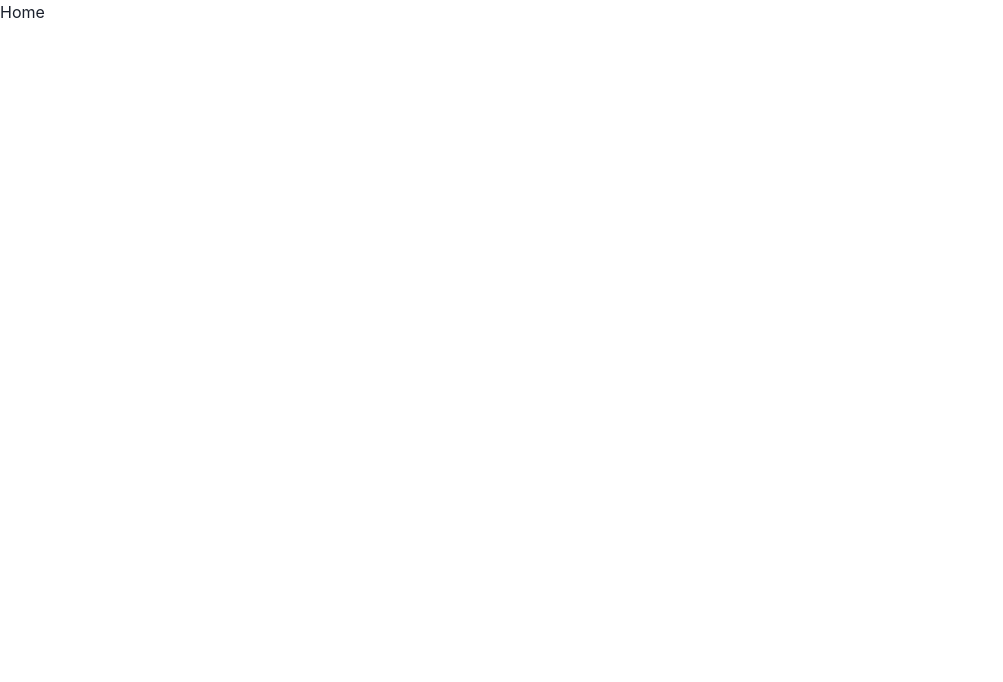
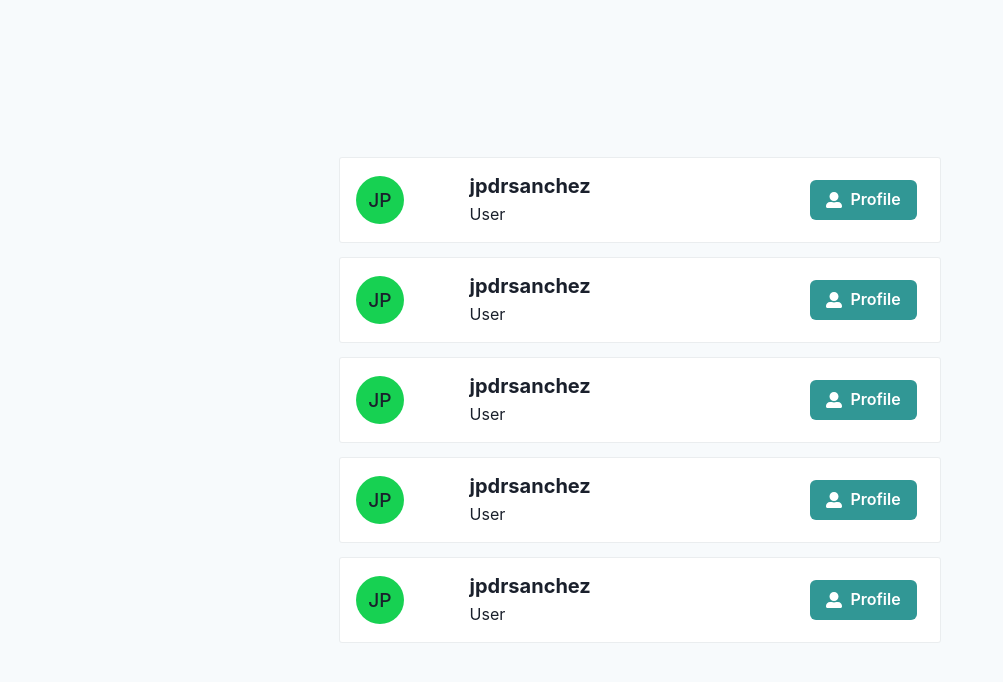
Before and after one commit to jpdrsanchez/mola-corban, a React (Create React App) app: page / in a window 1280 px wide. Shown: the top 682 px of the page, without its empty margins (0-1003 px from the left). Built offline with nearby package versions, Linux system fonts and the light colour scheme.

Commit message:
feat(pages): create homepage template and components

```diff
--- a/package.json
+++ b/package.json
@@ -13,6 +13,7 @@
     "framer-motion": "^4",
     "react": "^17.0.2",
     "react-dom": "^17.0.2",
+    "react-icons": "^4.3.1",
     "react-router-dom": "6",
     "react-scripts": "4.0.3",
     "web-vitals": "^1.0.1"
--- a/src/App.js
+++ b/src/App.js
@@ -1,11 +1,22 @@
+import { Box, Flex } from '@chakra-ui/react'
+import Home from 'pages/Home'
 import { Route, Routes } from 'react-router-dom'
 
 function App() {
   return (
-    <Routes>
-      <Route path="/" element={<p>Home</p>} />
-      <Route path="/:id" element={<p>ID</p>} />
-    </Routes>
+    <Box bg="gray.50" py={4} px={8}>
+      <Flex
+        minH="calc(100vh - 32px)"
+        direction="row"
+        alignItems="center"
+        justifyContent="center"
+      >
+        <Routes>
+          <Route path="/" element={<Home />} />
+          <Route path="/:id" element={<p>ID</p>} />
+        </Routes>
+      </Flex>
+    </Box>
   )
 }
 
--- /dev/null
+++ b/src/components/UserItem/index.js
@@ -0,0 +1,46 @@
+import {
+  Avatar,
+  Box,
+  Button,
+  Grid,
+  Heading,
+  Icon,
+  Text
+} from '@chakra-ui/react'
+import { FaUserAlt } from 'react-icons/fa'
+const UserItem = () => {
+  return (
+    <Grid
+      bg="white"
+      p={4}
+      w="100%"
+      boxShadow="xs"
+      borderRadius={2}
+      templateColumns="1fr 3fr 1fr"
+      alignItems="center"
+    >
+      <Box w="100%">
+        <Avatar name="João Pedro Sanchez" />
+      </Box>
+      <Box w="100%">
+        <Heading as="h3" size="md" mb={1}>
+          jpdrsanchez
+        </Heading>
+        <Text>User</Text>
+      </Box>
+      <Box w="100%">
+        <Button
+          as="a"
+          colorScheme="teal"
+          size="md"
+          cursor="pointer"
+          leftIcon={<Icon as={FaUserAlt} />}
+        >
+          Profile
+        </Button>
+      </Box>
+    </Grid>
+  )
+}
+
+export default UserItem
--- /dev/null
+++ b/src/components/UserList/index.js
@@ -0,0 +1,16 @@
+import { Grid } from '@chakra-ui/react'
+import UserItem from 'components/UserItem'
+
+const UserList = () => {
+  return (
+    <Grid gap={4}>
+      <UserItem />
+      <UserItem />
+      <UserItem />
+      <UserItem />
+      <UserItem />
+    </Grid>
+  )
+}
+
+export default UserList
--- /dev/null
+++ b/src/pages/Home.js
@@ -0,0 +1,12 @@
+import { Box } from '@chakra-ui/react'
+import UserList from 'components/UserList'
+
+const Home = () => {
+  return (
+    <Box maxW="600px" w="100%">
+      <UserList />
+    </Box>
+  )
+}
+
+export default Home
```
Also changed, not shown: 1 other file (tests, documents, lock files or other folders).
